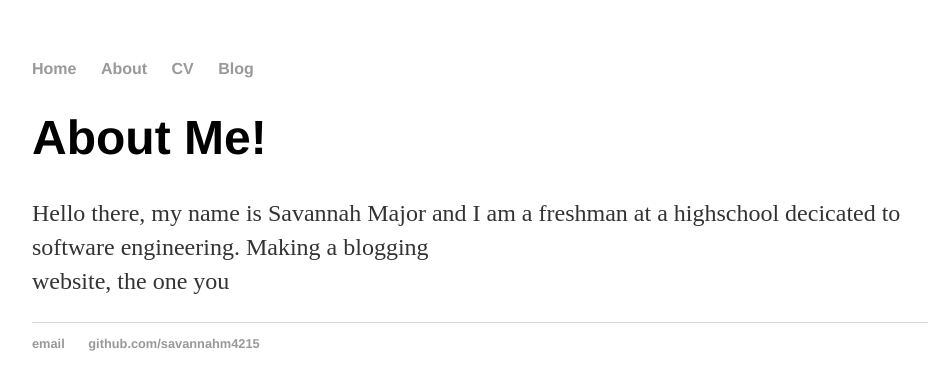
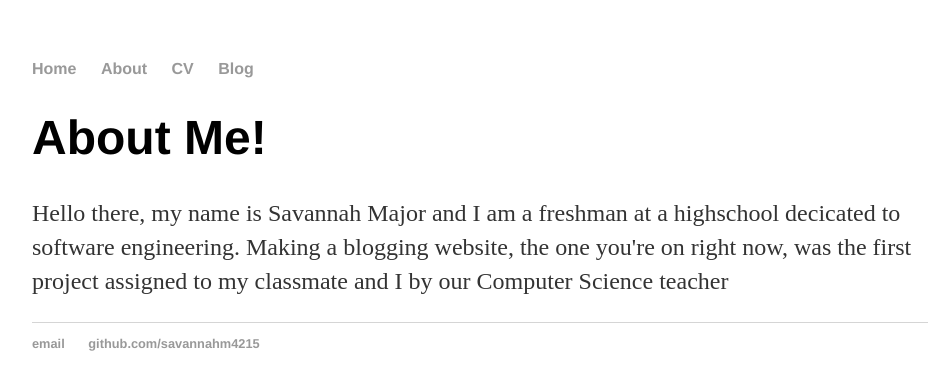
Before and after one commit to savannahm4215/savannahm4215.github.io, a Jekyll site: the page built from about/index.html, in a window 1280 px wide. Shown: the top 390 px of the page, without its empty margins (160-1100 px from the left). Built offline with Jekyll 4.4.1, drawn with Linux system fonts in a browser that asks for light colours.

Commit message:
Update index.html

```diff
--- a/about/index.html
+++ b/about/index.html
@@ -5,5 +5,4 @@ title: Savannah Major, About Me!
 <div class="blurb">
 	<h1>About Me!</h1>
 
-<p>Hello there, my name is Savannah Major and I am a freshman at a highschool decicated to software engineering. Making a blogging<br>
-website, the one you</p>
+<p>	Hello there, my name is Savannah Major and I am a freshman at a highschool decicated to software engineering. Making a blogging website, the one you're on right now, was the first project assigned to my classmate and I by our Computer Science teacher</p>
```
